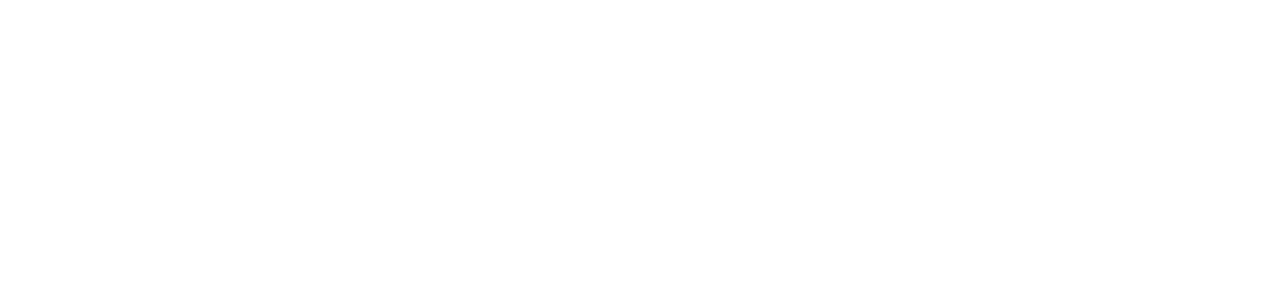
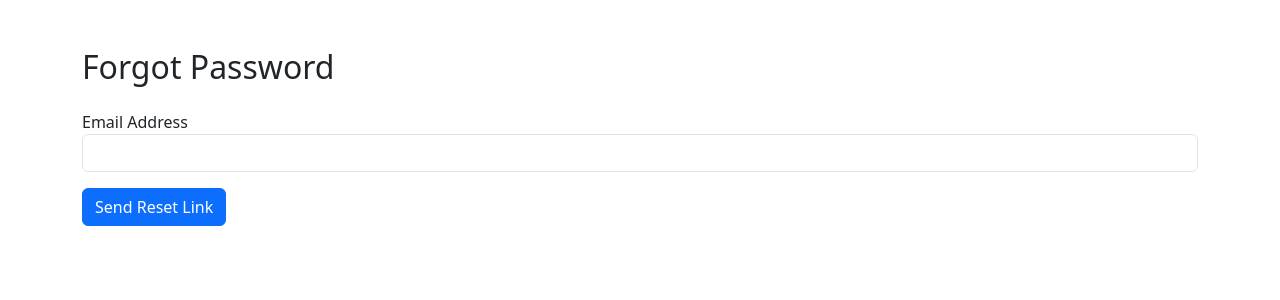
Before and after one commit to Afroz-215/React-Project, a React (Vite) app in the folder react-dashboard/: page /user/changePassword in a window 1280 px wide. Before the commit this address had no page. Shown: the top 300 px of the page. Built offline with nearby package versions, Linux system fonts and the light colour scheme.

Commit message:
react project with login and forget-password

```diff
--- a/react-dashboard/src/App.jsx
+++ b/react-dashboard/src/App.jsx
@@ -9,7 +9,7 @@ function App() {
     <Routes>
       <Route path="/" element={<Login />} />
       <Route path="/dashboard" element={<Dashboard />} />
-      <Route path="/forget-password" element={<ForgetPassword />} /> {/* ✅ route added */}
+      <Route path="/user/changePassword" element={<ForgetPassword />} /> {/* ✅ route added */}
     </Routes>
   );
 }
--- a/react-dashboard/src/pages/ForgetPassword.jsx
+++ b/react-dashboard/src/pages/ForgetPassword.jsx
@@ -5,21 +5,20 @@ import api from '../services/api';
 
 const ForgetPassword = () => {
   const [emailSent, setEmailSent] = useState(false);
-  const [resetToken, setResetToken] = useState('');
+  const [email, setEmail] = useState(''); // ✅ Store user email
 
   // ✅ Screen 1 - Email Form Validation
   const emailSchema = Yup.object().shape({
     email: Yup.string().email('Invalid email').required('Required'),
   });
 
-  // ✅ Submit Email for Reset Link
+  // ✅ Submit Email for Reset Link (we store the email here for later use)
   const handleEmailSubmit = async (values, { setSubmitting }) => {
     try {
-      const res = await api.post('/forgot-password', values);
-      setResetToken(res.data.token || ''); // Only if backend sends token
-      setEmailSent(true);
+      setEmail(values.email); // ✅ Save email
+      setEmailSent(true); // Proceed to password screen
     } catch (err) {
-      alert(err.response?.data?.message || 'Failed to send reset link');
+      alert(err.response?.data?.message || 'Failed to proceed');
     } finally {
       setSubmitting(false);
     }
@@ -27,19 +26,27 @@ const ForgetPassword = () => {
 
   // ✅ Screen 2 - Password Reset Form Validation
   const passwordSchema = Yup.object().shape({
-    password: Yup.string().min(6, 'Too short!').required('Required'),
+    currentPassword: Yup.string().required('Required'),
+    newPassword: Yup.string()
+      .matches(/[A-Z]/, 'Must contain at least one uppercase letter')
+      .min(8, 'At least 8 characters')
+      .required('Required'),
     confirmPassword: Yup.string()
-      .oneOf([Yup.ref('password')], 'Passwords must match')
+      .oneOf([Yup.ref('newPassword')], 'Passwords must match')
       .required('Required'),
   });
 
   // ✅ Submit New Password
   const handleResetPassword = async (values, { setSubmitting }) => {
     try {
-      await api.post('/reset-password', {
-        token: resetToken,
-        password: values.password,
-      });
+      const payload = {
+        email: email, // ✅
+        currentPassword: values.currentPassword,
+        newPassword: values.newPassword,
+        confirmPassword: values.confirmPassword,
+      };
+
+      await api.put('/user/changePassword', payload);
       alert('Password reset successful');
     } catch (err) {
       alert(err.response?.data?.message || 'Failed to reset password');
@@ -74,25 +81,33 @@ const ForgetPassword = () => {
         </Formik>
       ) : (
         <Formik
-          initialValues={{ password: '', confirmPassword: '' }}
+          initialValues={{ currentPassword: '', newPassword: '', confirmPassword: '' }}
           validationSchema={passwordSchema}
           onSubmit={handleResetPassword}
         >
           {({ isSubmitting }) => (
             <Form>
+
+
               <div className="mb-3">
-                <label htmlFor="password">New Password</label>
-                <Field type="password" name="password" className="form-control" />
-                <ErrorMessage name="password" component="div" className="text-danger" />
+                <label>Current Password</label>
+                <Field type="password" name="currentPassword" className="form-control" />
+                <ErrorMessage name="currentPassword" component="div" className="text-danger" />
               </div>
 
               <div className="mb-3">
-                <label htmlFor="confirmPassword">Confirm New Password</label>
+                <label>New Password</label>
+                <Field type="password" name="newPassword" className="form-control" />
+                <ErrorMessage name="newPassword" component="div" className="text-danger" />
+              </div>
+
+              <div className="mb-3">
+                <label>Confirm New Password</label>
                 <Field type="password" name="confirmPassword" className="form-control" />
                 <ErrorMessage name="confirmPassword" component="div" className="text-danger" />
               </div>
 
-              <button type="submit" className="btn btn-success" disabled={isSubmitting}>
+              <button type="submit" className="btn btn-success" >
                 {isSubmitting ? 'Resetting...' : 'Reset Password'}
               </button>
             </Form>
--- a/react-dashboard/src/pages/Login.jsx
+++ b/react-dashboard/src/pages/Login.jsx
@@ -59,7 +59,7 @@ const Login = () => {
 
              {/* Forgot password link */}
             <div className="mb-3 text-end">
-              <Link to="/forget-password">Forgot Password?</Link>
+              <Link to="/user/changePassword">Forgot Password?</Link>
             </div>
 
 
```
